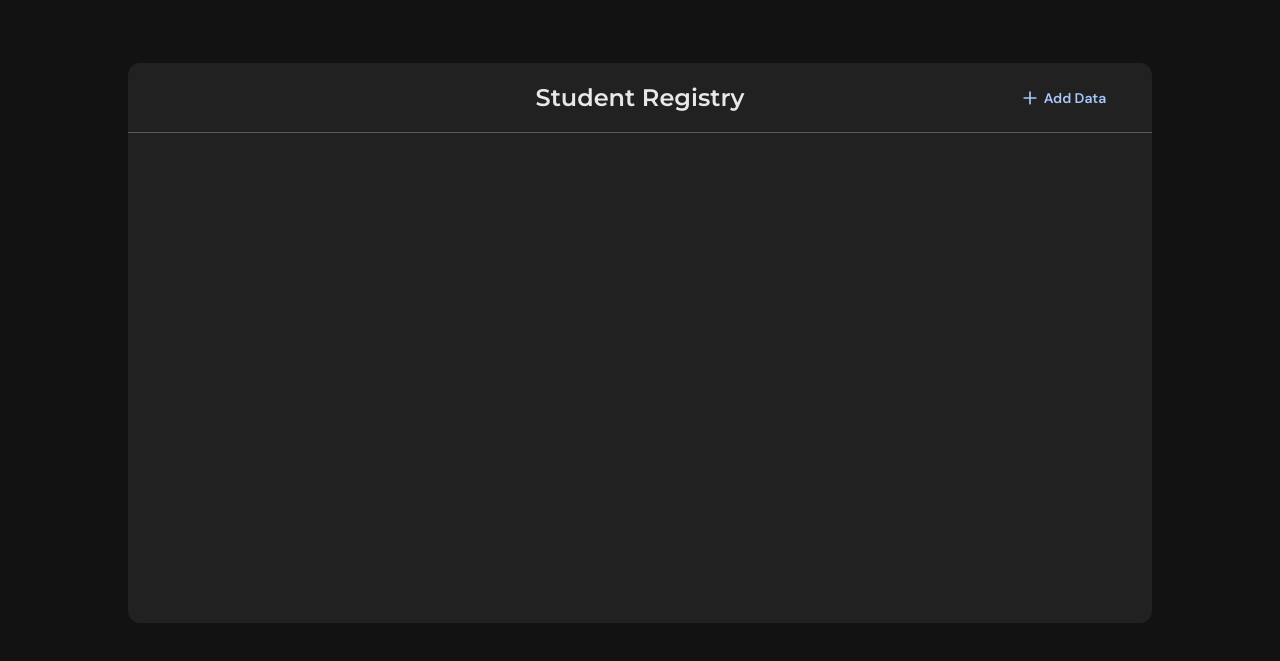
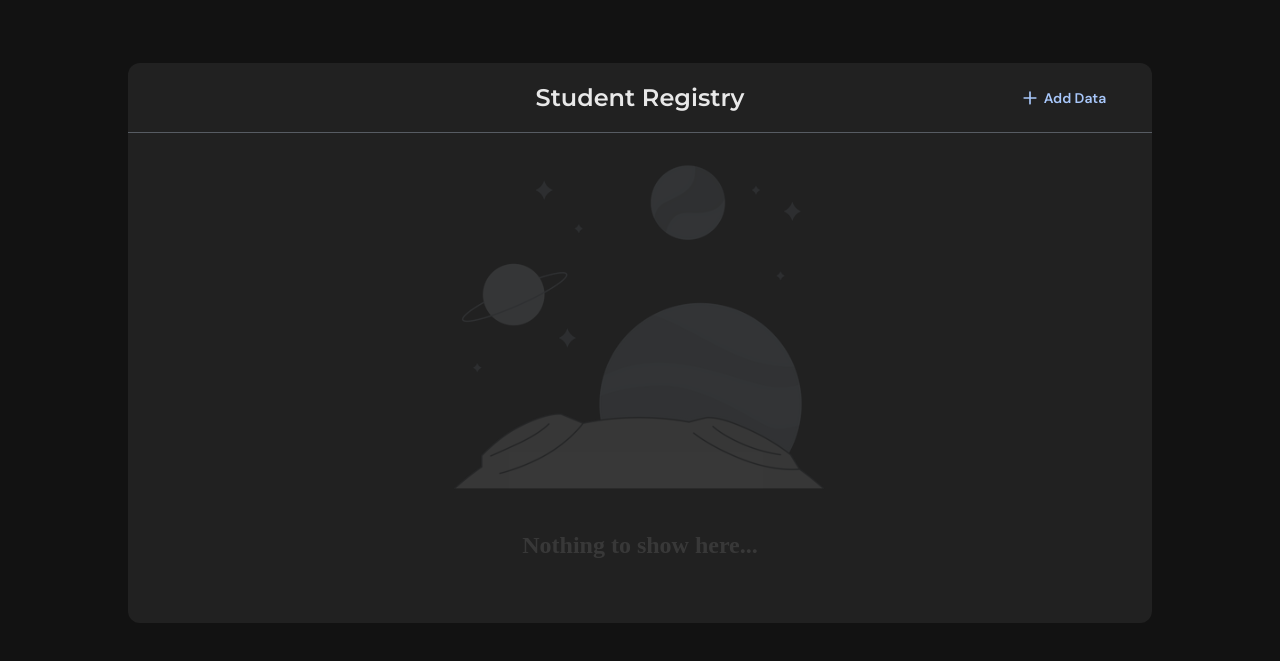
Before and after one commit to Arham7432/CRUD_fireBase, a plain HTML site: page crudFolder/index.html in a window 1280 px wide. Shown: the part 57-718 px from the top of the page. Drawn offline with nearby package versions, Linux system fonts and the light colour scheme; some packages are replaced by stand-ins of ours; no server answers; a script that the page names is missing; a web font is replaced by a local one.

Commit message:
Update index.html

```diff
--- a/crudFolder/index.html
+++ b/crudFolder/index.html
@@ -461,6 +461,16 @@
             font-family: 'syne' !important;
         }
 
+        .wtrmrk-cont {
+            position: absolute;
+            opacity: 0.1;
+            text-align: center;
+            font-weight: 200;
+        }
+
+        #wtrmrk {
+            width: 400px;
+        }
 
 
         @media screen and (min-width:1800px) {
@@ -548,6 +558,10 @@
             </div>
 
             <div id="result-cont" class="result-cont">
+                <div id="wtrmrk-cont" class="wtrmrk-cont">
+                    <img id="wtrmrk" src="assets/waterMark.png">
+                    <h2>Nothing to show here...</h2>
+                </div>
                 <div id="shield" class="shield none"></div>
                 <div class="container">
                     <div id="header-data">
```
